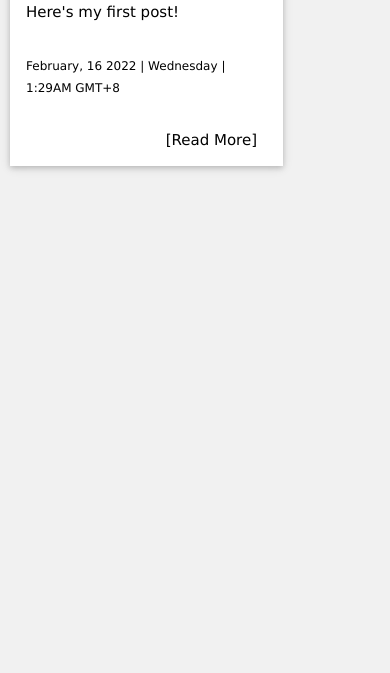
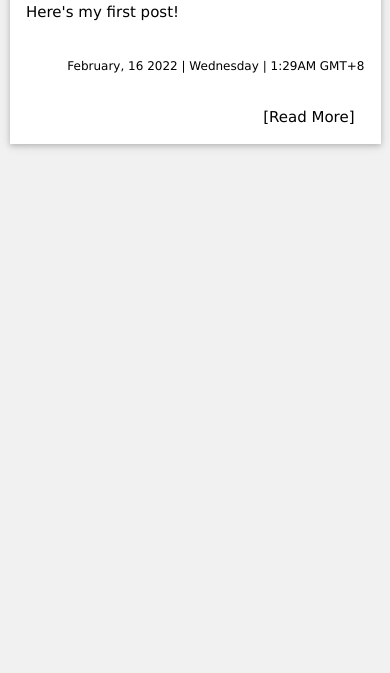
Before and after one commit to Bluesnowball1567/DP, a plain HTML site: page index.html in a window 390 px wide. Shown: the part 171-844 px from the top of the page. Drawn offline with nearby package versions, Linux system fonts and the light colour scheme.

Commit message:
Update index.html

```diff
--- a/index.html
+++ b/index.html
@@ -9,10 +9,18 @@
 	  #about {
 	    display: block;
 	   }
-	  @media screen and (max-width: 600px) {
-	    #about {
+	  #post {
+		  display: block;
+		  width: 75%;
+	  }
+
+	  @media screen and (max-width: 650px) {
+	    #mobile {
 		  display: none;
 		 }
+		#post {
+		  width: 95%;
+		}
 	  }
 	</style>
   </head>
@@ -24,7 +32,7 @@
 	  <p><a href="#" class="w3-bar-item w3-button">Post Category</a></p>
 	  <p><a href="https://github.com/Bluesnowball1567/DP" class="w3-bar-item w3-button">Github</a></p>
     </nav>
-	<div class="w3-card" style="background-color:white;margin:10px;width:70%;float:left;">
+	<div id="post" class="w3-card" style="background-color:white;margin:10px;float:left;">
 	  <div class="w3-container">
 	    <h2>First Blog Post</h2>
 		<p>Here's my first post!</p>
@@ -32,7 +40,7 @@
 		<p style="float:right;margin-right:10px;">[Read More]</p>
 	  </div>
 	</div>
-	<div style="color:black;width:28%;margint:10px;float:left;" id="about">
+	<div style="color:black;width:28%;margin:10px;float:left;" id="mobile">
 	  <div class="w3-container w3-card" style="margin:10px;background-color:white">
 	     <h2><ins>Web/Blog Introduction</ins></h2>
 	     <p>Hey there, Welcome to the website! This website will post about the games, such as Minecraft, Roblox, etc. Also, you can join our telegram channel to subcsribe the news!</p>
```
